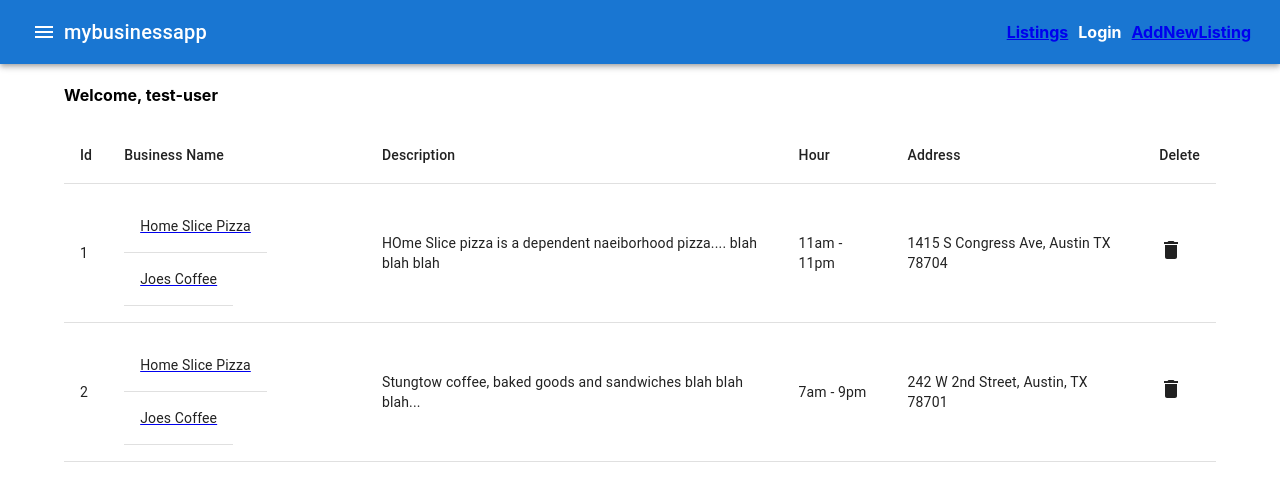
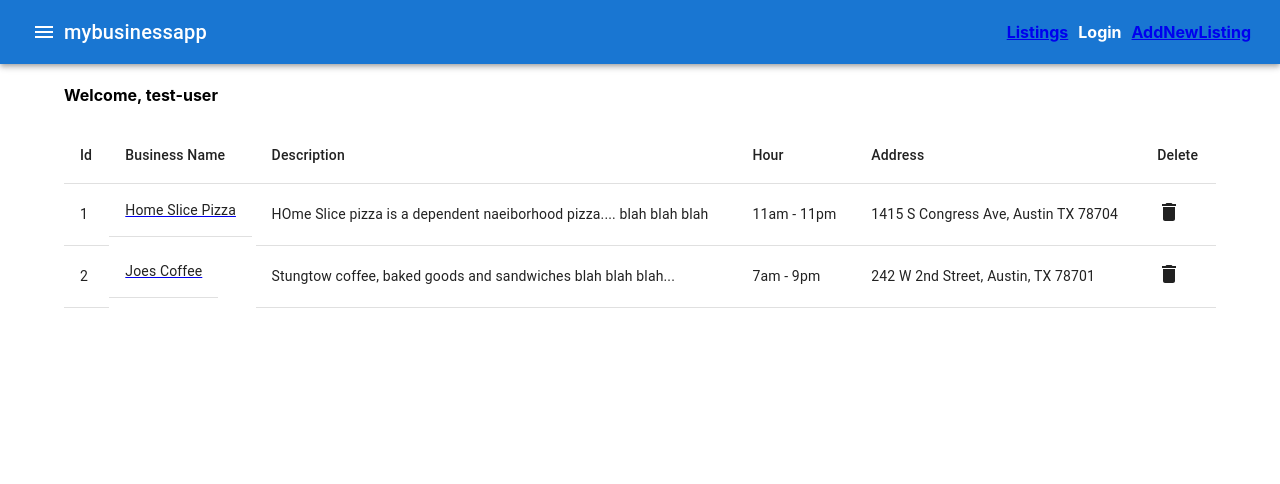
Before and after one commit to TheYingineer/411checkpoint2, a React (Create React App) app: page / in a window 1280 px wide. Shown: the top 484 px of the page. Built offline with nearby package versions, Linux system fonts and the light colour scheme.

Commit message:
Biz Detail Map pic added

```diff
--- a/src/Components/BizDetails.js
+++ b/src/Components/BizDetails.js
@@ -2,9 +2,8 @@
 import React from "react";
 import { Container, Chip } from "@mui/material";
 import { useParams } from "react-router-dom";
-// import { showSingleListing } from "../redux/actions";
+import mappic from "../images/mappic.png"
 
-// import BizDetails from '../containers/BizDetails';
 const BizDetails = (props) => {
   const id = useParams().id;
   const listing = props.listings.find((list) => list.id === Number(id));  // props.listings == the key to access the state.js in redux
@@ -14,6 +13,8 @@ const BizDetails = (props) => {
       {Object.keys(listing).map((key, idx) => {
         return <Chip key={idx} label={`${key}: ${listing[key]}`}></Chip>;
       })}
+      <img src= {mappic} alt="Map Pic" />
+
     </div>
   );
 };
--- a/src/Components/Home.js
+++ b/src/Components/Home.js
@@ -35,17 +35,21 @@ const Home = (props) => {
         <TableBody>
           {props.listings.map((listing, idx) => (
             <TableRow key={listing.id}>
-              <TableCell component="th" scope="row">
-                {listing.id}
-              </TableCell>
+              <TableCell>{listing["id"]}</TableCell>
 
+              <Link to={`/BizDetails/${listing.id}`}>
+                {/* // line 38 & line 41,43, 44 works together as a hyperlink */}
+                <TableCell>{listing["Name"]}</TableCell>
+              </Link>
+
+              {/*
               <TableCell>
                 {props.listings.map((listing, idx) => (
                   <Link to={`/BizDetails/${listing.id}`}>
                     <TableCell>{listing["Name"]} </TableCell>
                   </Link>
                 ))}
-              </TableCell>
+              </TableCell> */}
 
               <TableCell>{listing["Description"]}</TableCell>
               <TableCell>{listing["Hours"]}</TableCell>
```
Also changed, not shown: src/images/mappic.png (renamed from src/mappic.png).
